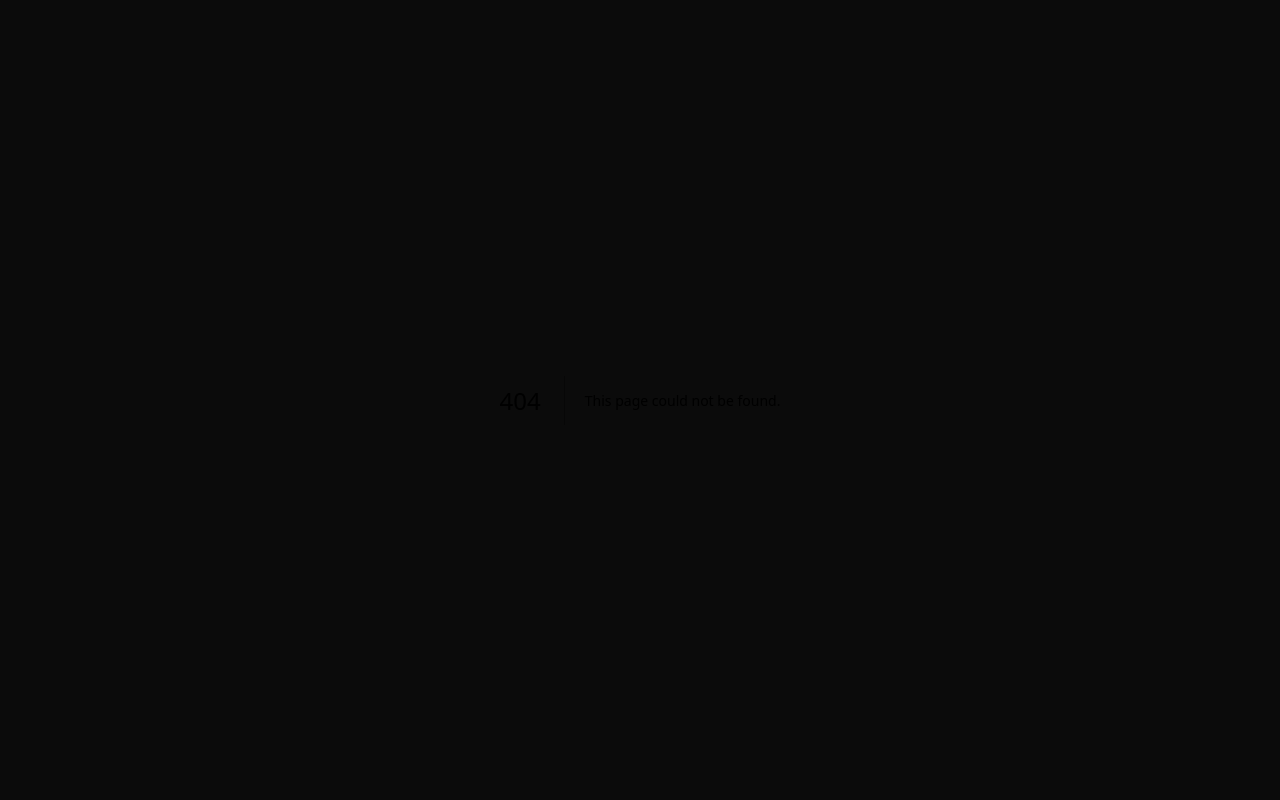
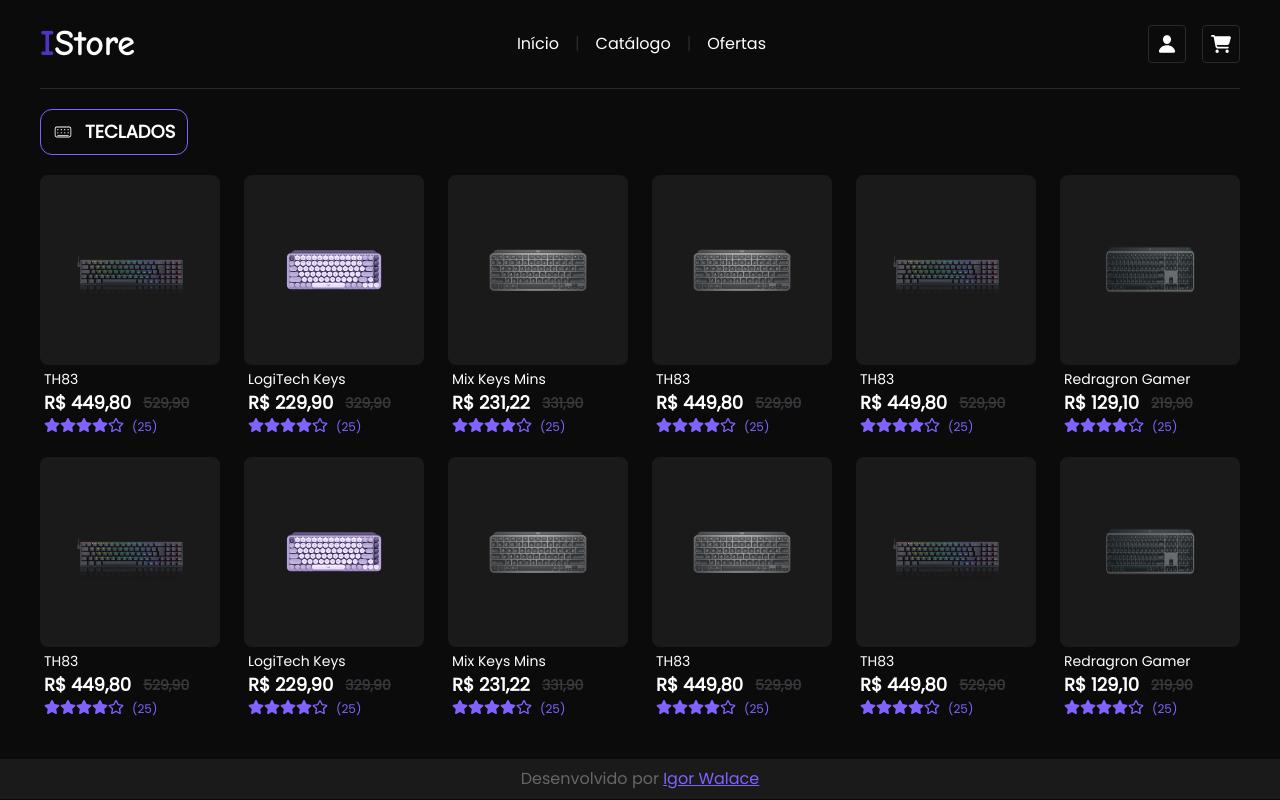
Before and after one commit to Igorwalace/I-Store, a Next.js app: page /pages/keyBoard in a window 1280 px wide. Before the commit this address had no page. Built offline with nearby package versions, Linux system fonts and the light colour scheme.

Commit message:
teclados too ready

```diff
--- /dev/null
+++ b/src/app/pages/Componentes_Global_KeyBoard/infoKeyBoar.tsx
@@ -0,0 +1,55 @@
+import React from 'react'
+import Image from 'next/image'
+
+//Imports Pages
+import { Products } from '../produtos/ArrayProducts'
+
+//React Icons
+import { FaRegStar, FaStar } from 'react-icons/fa'
+
+const InfokeyBoard = () => {
+    return (
+        <>
+            <div className='flex justify-between items-center gap-4 overflow-x-auto scrollbar-hide my-5' >
+                {Products
+                    .filter(Products => Products.type === "KeyBoard")
+                    .sort((a, b) => Math.random() - 0.5)
+                    .slice(0, 6)
+                    .map((info) => (
+                        <div key={info.id}>
+                            <div className='bg-[#1a1a1a] min-w-[156px] min-h-[170px] md:min-w-[180px] md:min-h-[190px] rounded-lg flex items-center justify-center hover:scale-95 duration-200 cursor-pointer' >
+                                <Image
+                                    className='w-[150px] h-[135px] md:w-[114px] md:h-[94px]'
+                                    src={info.img}
+                                    width={500}
+                                    height={500}
+                                    alt="Image Do Produto"
+                                />
+                            </div>
+                            <div className="text-white p-1">
+                                <div>
+                                    <h1 className='md:text-sm text-xs' >{info.title}</h1>
+                                </div>
+                                <div className='flex items-center gap-3' >
+                                    <h1 className='md:text-lg text-base font-bold flex flex-nowrap' >{info.price}</h1>
+                                    <h1 className="md:text-sm text-xs text-[#36393C] font-bold line-through flex">{info.oldPrice}</h1>
+                                </div>
+                                <div className="flex items-center text-[#8162FF] gap-2">
+                                    <div className='flex items-center' >
+                                        <FaStar />
+                                        <FaStar />
+                                        <FaStar />
+                                        <FaStar />
+                                        <FaRegStar />
+                                    </div>
+                                    <span className='text-xs relative top-[2px]' >(25)</span>
+                                </div>
+                            </div>
+                        </div>
+                    ))}
+            </div>
+        </>
+    )
+}
+
+export default InfokeyBoard
--- a/src/app/pages/home/teclados.tsx
+++ b/src/app/pages/home/teclados.tsx
@@ -1,12 +1,10 @@
 //React
 import React from 'react'
-import Image from 'next/image'
 
 //Pages
+import InfokeyBoard from '../Componentes_Global_KeyBoard/infoKeyBoar'
 
 //React icons
-import { FaRegStar, FaStar } from 'react-icons/fa'
-import { Products } from '../produtos/ArrayProducts'
 import { CiKeyboard } from 'react-icons/ci'
 
 const Teclados = () => {
@@ -16,43 +14,7 @@ const Teclados = () => {
                 <div className='mb-2' >
                     <h1 className='text-[#ffff] md:text-lg text-base font-bold flex items-center gap-3'><CiKeyboard size={20} />TECLADOS</h1>
                 </div>
-                <div className='flex justify-between items-center gap-4 overflow-x-auto scrollbar-hide' >
-                    {Products.filter(Products => Products.type === "KeyBoard")
-                        .sort((a, b) => Math.random() - 0.5)
-                        .slice(0, 6)
-                        .map((info) => (
-                            <div key={info.id}>
-                                <div className='bg-[#1a1a1a] min-w-[156px] min-h-[170px] md:min-w-[180px] md:min-h-[190px] rounded-lg flex items-center justify-center hover:scale-95 duration-200 cursor-pointer' >
-                                    <Image
-                                        className='w-[150px] h-[135px] md:w-[114px] md:h-[94px]'
-                                        src={info.img}
-                                        width={500}
-                                        height={500}
-                                        alt="Image Do Produto"
-                                    />
-                                </div>
-                                <div className="text-white p-1">
-                                    <div>
-                                        <h1 className='md:text-sm text-xs' >{info.title}</h1>
-                                    </div>
-                                    <div className='flex items-center gap-3' >
-                                        <h1 className='md:text-lg text-base font-bold flex flex-nowrap' >{info.price}</h1>
-                                        <h1 className="md:text-sm text-xs text-[#36393C] font-bold line-through flex">{info.oldPrice}</h1>
-                                    </div>
-                                    <div className="flex items-center text-[#8162FF] gap-2">
-                                        <div className='flex items-center' >
-                                            <FaStar />
-                                            <FaStar />
-                                            <FaStar />
-                                            <FaStar />
-                                            <FaRegStar />
-                                        </div>
-                                        <span className='text-xs relative top-[2px]' >(25)</span>
-                                    </div>
-                                </div>
-                            </div>
-                        ))}
-                </div>
+                <InfokeyBoard />
             </main>
         </>
     )
--- /dev/null
+++ b/src/app/pages/keyBoard/page.tsx
@@ -0,0 +1,31 @@
+import React from 'react'
+
+//Imports Pages
+import Header from '../header/header'
+import InfokeyBoard from '../Componentes_Global_KeyBoard/infoKeyBoar'
+import Footer from '../footer/footer'
+
+//React Icons
+import { CiKeyboard } from 'react-icons/ci'
+
+const Page = () => {
+    return (
+        <>
+            <main className='px-5 md:px-10'>
+                <Header />
+                <main className='my-5 text-[#ffff]' >
+                    <div className='border-[1px] border-[#8162FF] p-2 px-3 rounded-xl inline-block' >
+                        <h1 className='text-[#ffff] md:text-lg text-base font-bold flex items-center gap-3'><CiKeyboard size={20} />TECLADOS</h1>
+                    </div>
+                    <InfokeyBoard />
+                    <InfokeyBoard />
+                </main>
+            </main>
+            <div className='mt-10' >
+                <Footer />
+            </div>
+        </>
+    )
+}
+
+export default Page
```
